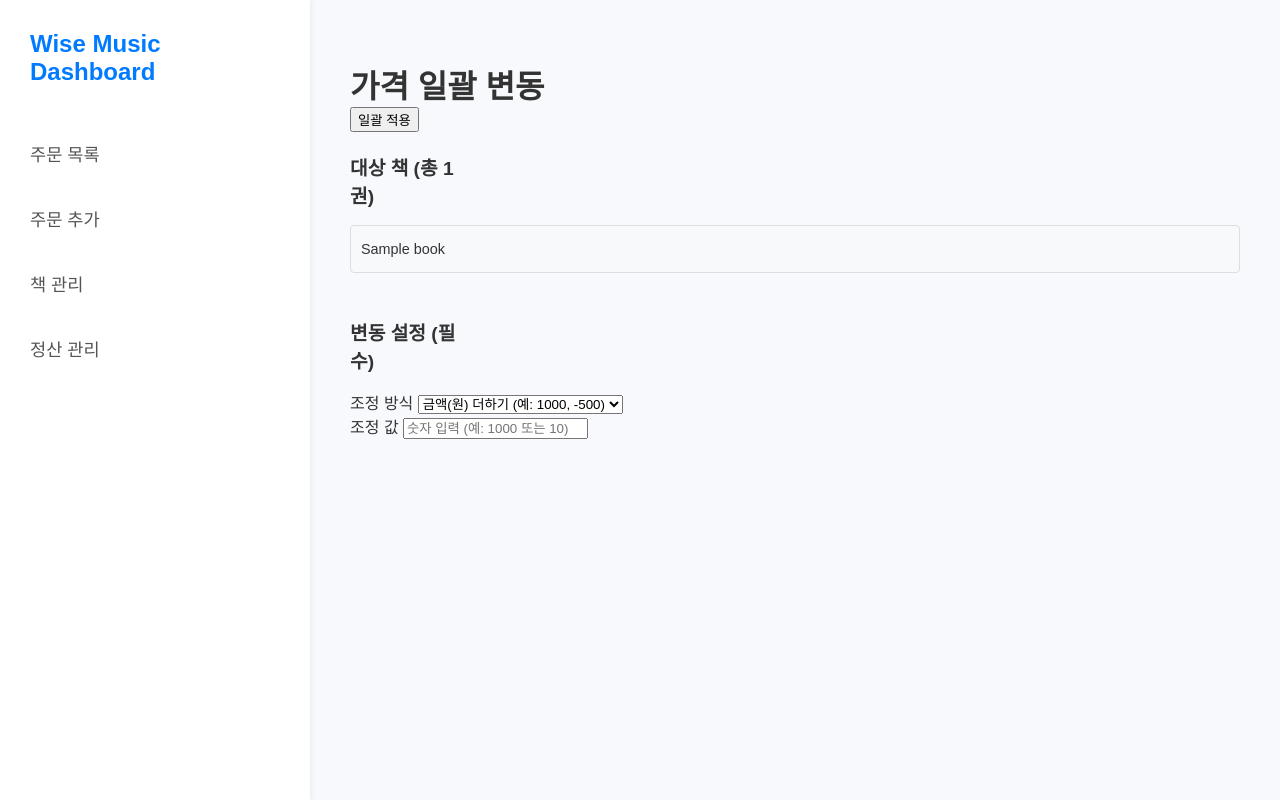
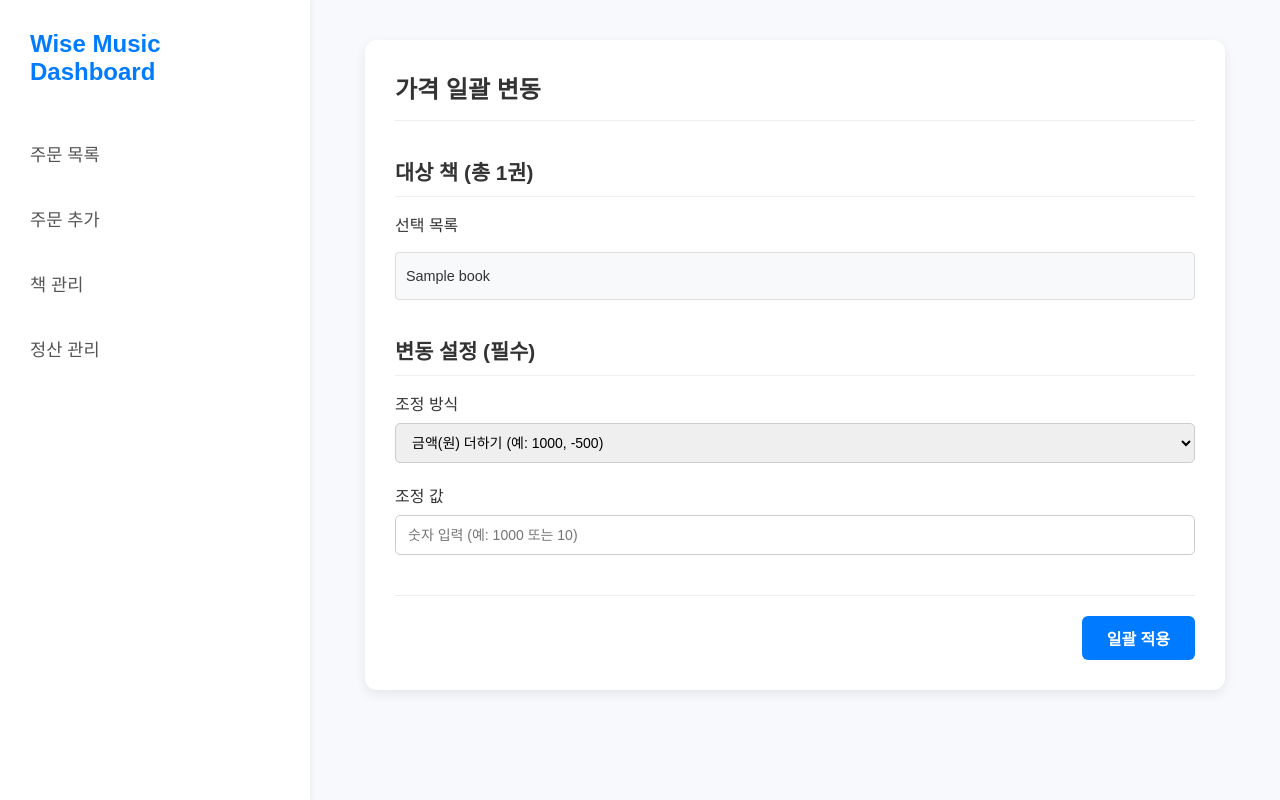
Before and after one commit to jenajeong/reimbursement_dashboard, a Django app: template dashboard/book/templates/book/batch_price_update.html in a window 1280 px wide. Run offline with Django 5.2, Linux system fonts and the light colour scheme; the template is opened without the code that fills it: most values are stand-ins (such as "Sample title", 1, 10 or a date in 2020); some libraries are stand-ins or nearby versions; some web fonts are replaced.

Commit message:
[FE]FIX: 가격일괄수정의 css 깨짐 문제 해결

```diff
--- a/dashboard/book/templates/book/batch_price_update.html
+++ b/dashboard/book/templates/book/batch_price_update.html
@@ -4,9 +4,86 @@
 {% block title %}가격 일괄 변동{% endblock %}
 
 {% block head %}
-<!-- '책 추가' 폼과 동일한 CSS 사용 -->
 <link rel="stylesheet" href="{% static 'css/book/add_book.css' %}">
 <style>
+    /* 폼 전체를 감싸고 중앙 정렬 */
+    .batch-update-container {
+        max-width: 800px; /* 폼의 최대 너비 */
+        margin: 0 auto; /* 화면 중앙에 배치 */
+        background-color: #fff;
+        padding: 30px;
+        border-radius: 12px;
+        box-shadow: 0 4px 12px rgba(0,0,0,0.08);
+    }
+
+    /* 폼 헤더 (제목 + 버튼) */
+    .content-header-form {
+        display: flex;
+        justify-content: space-between;
+        align-items: center;
+        border-bottom: 1px solid #eee;
+        padding-bottom: 15px;
+        margin-bottom: 30px; /* 헤더와 내용 사이 여백 */
+    }
+    .page-title {
+        font-size: 1.5em;
+        font-weight: 600;
+        margin: 0;
+    }
+    .save-button { /* '일괄 적용' 버튼 스타일 */
+        background-color: #007bff;
+        color: white;
+        border: none;
+        padding: 10px 25px;
+        border-radius: 6px;
+        cursor: pointer;
+        font-size: 16px;
+        font-weight: 600;
+        transition: background-color 0.2s;
+    }
+    .save-button:hover {
+        background-color: #0056b3;
+    }
+    .save-button:disabled {
+        background-color: #a0a0a0;
+        cursor: not-allowed;
+    }
+
+    /* 폼 섹션 제목 (줄바꿈 방지) */
+    .form-section-title {
+        font-size: 1.3em;
+        font-weight: 600;
+        margin-bottom: 15px;
+        margin-top: 30px; /* 섹션 간 여백 */
+        border-bottom: 1px solid #f0f0f0;
+        padding-bottom: 10px;
+        width: 100%; /* 너비 100% */
+    }
+    .form-section-title:first-of-type {
+        margin-top: 0;
+    }
+
+    /* 폼 그룹 (레이블 + 입력칸) */
+    .form-group {
+        margin-bottom: 20px; /* 필드 간 여백 */
+    }
+    .form-group label {
+        display: block; /* 레이블이 한 줄 전체 차지 */
+        font-weight: 500;
+        margin-bottom: 8px; /* 레이블과 입력칸 사이 여백 */
+        color: #333;
+    }
+
+    /* 입력칸/선택칸 (반응형) */
+    .form-input, .form-select {
+        width: 100%; /* 부모 너비 100% */
+        padding: 10px 12px;
+        border: 1px solid #ccc;
+        border-radius: 5px;
+        font-size: 14px;
+        box-sizing: border-box; /* 패딩/테두리 포함 100% */
+    }
+
     /* 선택된 책 목록 스타일 */
     .selected-books-list {
         list-style-type: none;
@@ -17,25 +94,37 @@
         border-radius: 4px;
         padding: 10px;
         background-color: #f8f9fa;
+        width: 100%;
+        box-sizing: border-box;
     }
     .selected-books-list li {
         padding: 5px 0;
         font-size: 0.9em;
     }
+
+    /* 폼 하단 '일괄 적용' 버튼 영역 */
+    .form-submit-actions {
+        text-align: right;
+        margin-top: 40px;
+        padding-top: 20px;
+        border-top: 1px solid #eee;
+    }
+
 </style>
 {% endblock %}
 
 {% block content %}
+<div class="batch-update-container">
     <form id="batch-update-form">
         {% csrf_token %}
         <div class="content-header-form">
-        <h1 class="page-title" style="margin-bottom: 0;">가격 일괄 변동</h1>
-        <button type="submit" class="submit-btn" id="submit-api-btn">일괄 적용</button>
+            <h1 class="page-title">가격 일괄 변동</h1>
             </div>
 
-    <div class="form-container">
-        <!-- 👇 [수정] 카테고리 필터 -> 선택된 책 목록 표시 -->
         <h2 class="form-section-title">대상 책 (총 {{ selected_books.count }}권)</h2>
+
+        <div class="form-group">
+            <label>선택 목록</label>
             {% if selected_books %}
                 <ul class="selected-books-list">
                     {% for book in selected_books %}
@@ -45,39 +134,41 @@
             {% else %}
                 <p style="color: #dc3545;">가격 변동 대상으로 선택된 책이 없습니다. 목록에서 다시 선택해주세요.</p>
             {% endif %}
+            <input type="hidden" name="book_ids" id="id_book_ids" value="{{ book_ids_str }}">
+        </div>
 
-        <!-- 👇 [신규] 선택된 책 ID 목록을 숨겨진 필드로 API에 전송 -->
-        <input type="hidden" name="book_ids" id="id_book_ids" value="{{ book_ids_str }}">
+        <h2 class="form-section-title">변동 설정 (필수)</h2>
 
-
-        <h2 class="form-section-title" style="margin-top: 40px;">변동 설정 (필수)</h2>
-
-        <!-- 변동 방식 (변경 없음) -->
-        <div class="form-row">
+        <div class="form-group">
             <label for="id_update_type">조정 방식</label>
-            <select name="update_type" id="id_update_type" style="max-width: 600px;" required>
+            <select name="update_type" id="id_update_type" class="form-select" required>
                 <option value="amount">금액(원) 더하기 (예: 1000, -500)</option>
                 <option value="percent">비율(%) 인상 (예: 10, -5)</option>
             </select>
         </div>
 
-        <!-- 변동 값 (변경 없음) -->
-        <div class="form-row">
+        <div class="form-group">
             <label for="id_value">조정 값</label>
-            <input type="number" name="value" id="id_value" placeholder="숫자 입력 (예: 1000 또는 10)" style="max-width: 600px;" required>
+            <input type="number" name="value" id="id_value" placeholder="숫자 입력 (예: 1000 또는 10)" class="form-input" required>
         </div>
+
+        <div class="form-submit-actions">
+            <button type="submit" class="save-button" id="submit-api-btn">일괄 적용</button>
         </div>
     </form>
+</div>
 
-<!-- API 전송 결과를 표시할 모달 (변경 없음) -->
 <div id="result-modal" class="modal-backdrop" style="display: none;">
-    <!-- ... (모달 HTML) ... -->
+    <div class="modal-content">
+        <h3 id="modal-title"></h3>
+        <pre id="modal-message"></pre>
+        <button type="button" id="modal-close-btn">확인</button>
+    </div>
 </div>
 {% endblock %}
 
 
 {% block script %}
-<!-- API 폼 전송 / 모달 스크립트 -->
 <script>
 // --- CSRF 토큰 함수 ---
 function getCookie(name) {
@@ -118,6 +209,9 @@ async function submitBatchUpdate() {
         if (!data.update_type || !data.value) {
             throw new Error("조정 방식과 조정 값은 필수입니다.");
         }
+        if (!data.book_ids) {
+            throw new Error("대상 책이 없습니다. 목록에서 다시 선택해주세요.");
+        }
 
     } catch (collectError) {
         showModal('입력 오류', collectError.message);
@@ -138,40 +232,19 @@ async function submitBatchUpdate() {
 
         const responseData = await response.json();
         if (!response.ok) {
-            throw responseData; // 서버 오류 (Serializer validation error 등)
+            throw responseData;
         }
 
-        // 성공
         showModal('성공', `총 ${responseData.updated_count}개 책의 가격을 성공적으로 변동했습니다.`);
-        // 성공 시 모달 닫기 버튼을 누르면 목록으로 이동
         setTimeout(() => { window.location.href = "{% url 'book_list' %}"; }, 2000);
 
     } catch (error) {
-        // 실패
         console.error('API Error:', error);
         let errorMessage = "가격 변동에 실패했습니다.\n";
 
-        if (error instanceof Error) {
-            // JavaScript 클라이언트 측 오류 (e.g., new Error(...))
-            errorMessage += error.message;
-        } else if (typeof error === 'object' && error !== null) {
-            for (const key in error) {
-                if (Array.isArray(error[key])) {
-                    error[key].forEach(err => {
-                        if (typeof err === 'object') {
-                             errorMessage += `\n- ${key}: ${JSON.stringify(err)}`;
-                        } else {
-                             errorMessage += `\n- ${key}: ${err}`;
-                        }
-                    });
-                } else {
-                    errorMessage += `\n- ${key}: ${JSON.stringify(error[key])}`;
-                }
-            }
-        } else {
-            // 기타 알 수 없는 오류
-            errorMessage += "알 수 없는 오류가 발생했습니다.";
-        }
+        if (typeof error === 'object' && error !== null) {
+            for (const key in error) { errorMessage += `\n[${key}]: ${JSON.stringify(error[key])}`; }
+        } else { errorMessage = `네트워크/서버 오류: ${error.message || error}`; }
 
         showModal('오류', errorMessage);
     } finally {
```
Also changed, not shown: other parts of dashboard/book/templates/book/batch_price_update.html (+58 -3 lines). Lines whose indentation alone changed are shown as unchanged.
